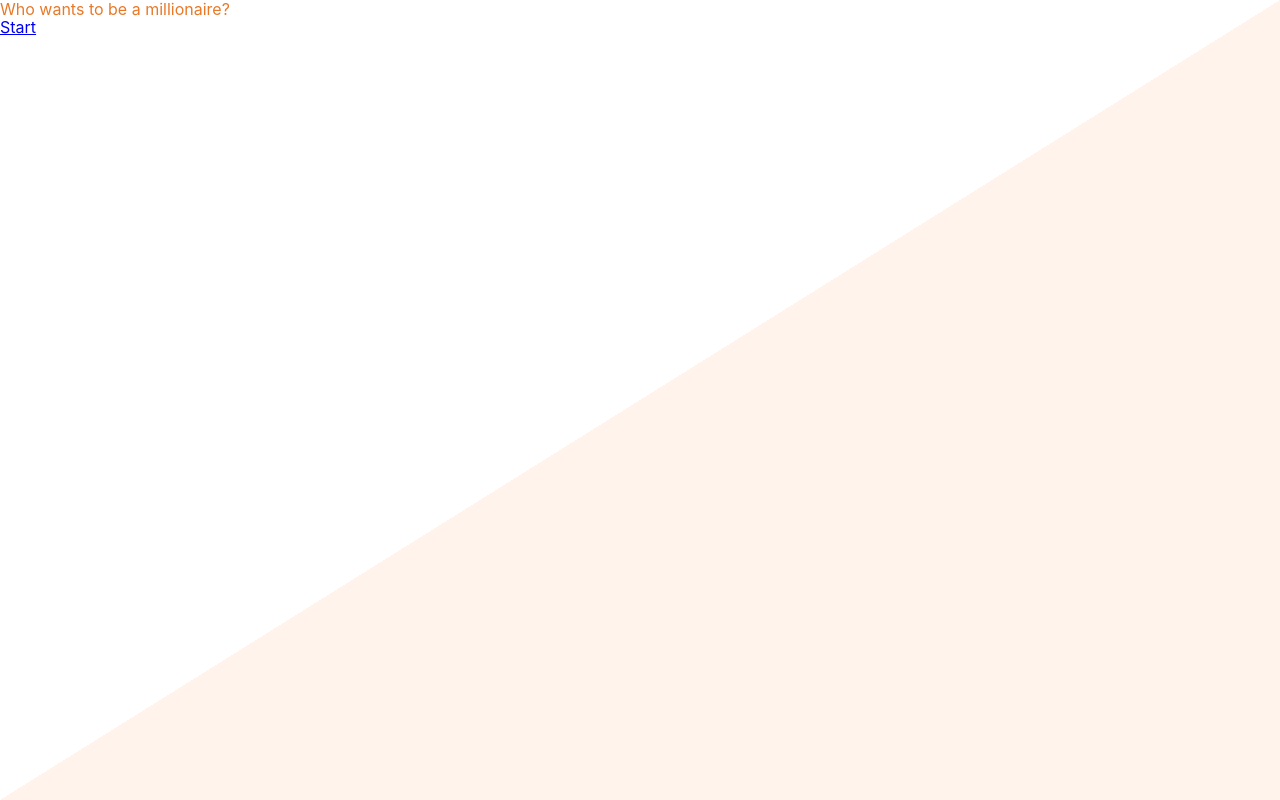
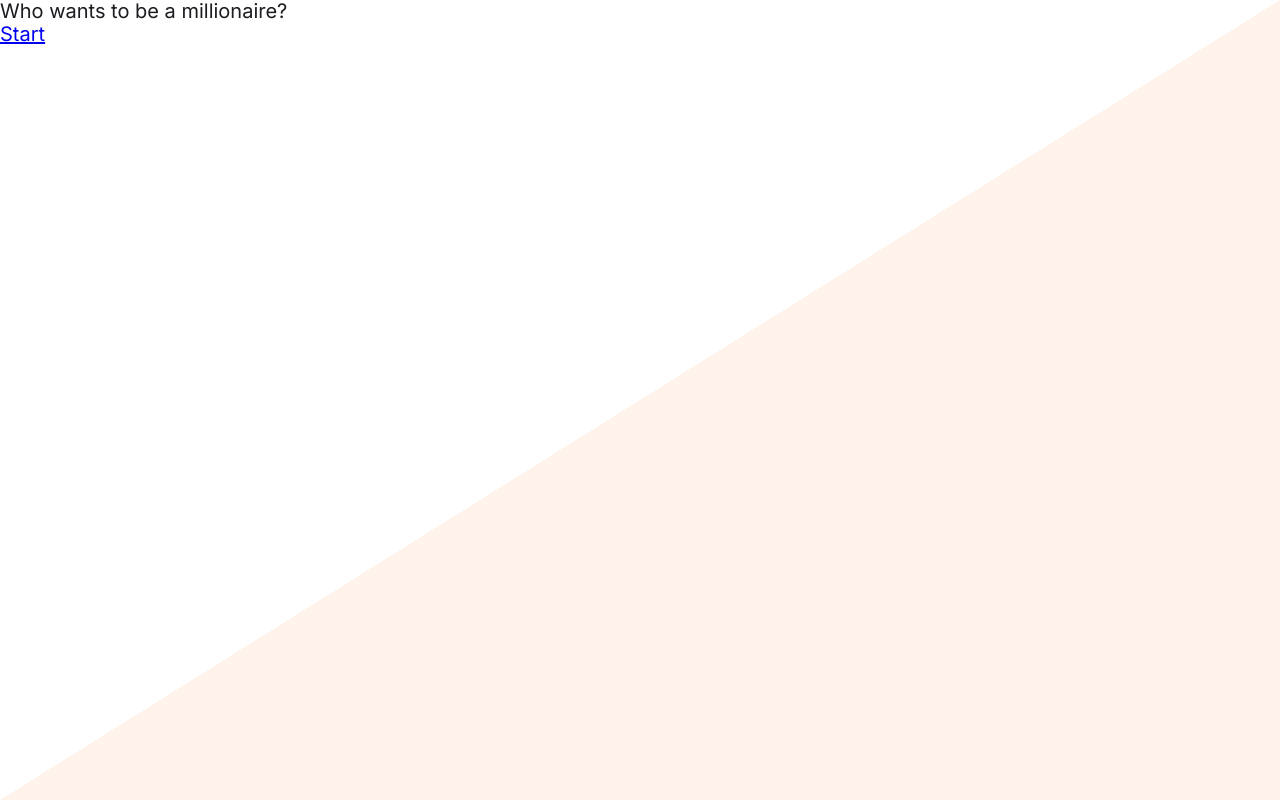
Before and after one commit to vluld/quiz-game, a React (Create React App) app: page /#/ in a window 1280 px wide. Built offline with nearby package versions, Linux system fonts and the light colour scheme.

Commit message:
added font Inter

```diff
--- a/public/index.html
+++ b/public/index.html
@@ -1,20 +1,22 @@
 <!DOCTYPE html>
 <html lang="en">
+
 <head>
   <meta charset="utf-8" />
   <link rel="icon" href="%PUBLIC_URL%/favicon.ico" />
   <meta name="viewport" content="width=device-width, initial-scale=1" />
   <meta name="theme-color" content="#000000" />
-    <meta
-      name="description"
-      content="Web site created using create-react-app"
-    />
+  <meta name="description" content="The game who want to be a millionaire" />
   <link rel="apple-touch-icon" href="%PUBLIC_URL%/logo192.png" />
   <!--
       manifest.json provides metadata used when your web app is installed on a
       user's mobile device or desktop. See https://developers.google.com/web/fundamentals/web-app-manifest/
     -->
   <link rel="manifest" href="%PUBLIC_URL%/manifest.json" />
+  <!-- Font Inter from google fonts -->
+  <link rel="preconnect" href="https://fonts.googleapis.com">
+  <link rel="preconnect" href="https://fonts.gstatic.com" crossorigin>
+  <link href="https://fonts.googleapis.com/css2?family=Inter:wght@400;600&display=swap" rel="stylesheet">
   <!--
       Notice the use of %PUBLIC_URL% in the tags above.
       It will be replaced with the URL of the `public` folder during the build.
@@ -24,8 +26,9 @@
       work correctly both with client-side routing and a non-root public URL.
       Learn how to configure a non-root public URL by running `npm run build`.
     -->
-    <title>React App</title>
+  <title>Millionaire</title>
 </head>
+
 <body>
   <noscript>You need to enable JavaScript to run this app.</noscript>
   <div id="root"></div>
@@ -40,4 +43,5 @@
       To create a production bundle, use `npm run build` or `yarn build`.
     -->
 </body>
+
 </html>
--- a/src/styles/_base.css
+++ b/src/styles/_base.css
@@ -5,10 +5,26 @@
 }
 
 body {
-  font-family: -apple-system, BlinkMacSystemFont, 'Segoe UI', 'Roboto', 'Oxygen',
+  font-family: 'Inter', -apple-system, BlinkMacSystemFont, 'Segoe UI', 'Roboto', 'Oxygen',
     'Ubuntu', 'Cantarell', 'Fira Sans', 'Droid Sans', 'Helvetica Neue',
     sans-serif;
+  font-weight: normal;
   -webkit-font-smoothing: antialiased;
   -moz-osx-font-smoothing: grayscale;
-  color: var(--orange-120);
+  color: var(--black-100);
 }
+
+html {
+  font-size: 20px;
+}
+
+.fullscreen {
+  height: 100vh;
+  width: 100vw;
+}
+
+.centered {
+  display: flex;
+  align-items: center;
+  justify-content: center;
+}
```
Lines whose indentation alone changed are shown as unchanged.
